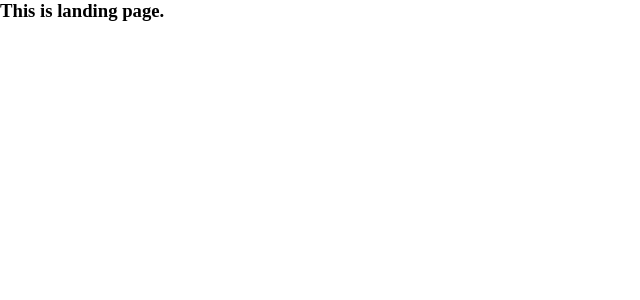
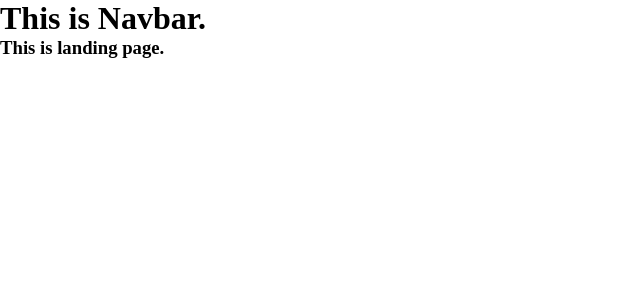
Before and after one commit to nekushi/refresh-react-journey, a React (Vite) app: page / in a window 1280 px wide. Shown: the top 300 px of the page, without its empty margins (0-640 px from the left). Built offline with nearby package versions, Linux system fonts and the light colour scheme.

Commit message:
LEARN: tries to imitate layout.tsx of nextjs. trying react layout

```diff
--- a/src/App.tsx
+++ b/src/App.tsx
@@ -1,13 +1,16 @@
 import { BrowserRouter, Routes, Route } from "react-router-dom";
 import LandingPage from "./pages/LandingPage";
 import Settings from "./pages/Settings";
+import MainLayout from "./layouts/MainLayout";
 
 export function App() {
   return (
     <BrowserRouter>
       <Routes>
-        <Route path="/" element={<LandingPage />} />
-        <Route path="/settings" element={<Settings />} />
+        <Route element={<MainLayout />}>
+          <Route index element={<LandingPage />} />
+          <Route path="/settings" element={<Settings />} />
+        </Route>
       </Routes>
     </BrowserRouter>
   );
--- /dev/null
+++ b/src/components/Navbar.tsx
@@ -0,0 +1,3 @@
+export default function Navbar() {
+  return <h1>This is Navbar.</h1>;
+}
--- /dev/null
+++ b/src/layouts/MainLayout.tsx
@@ -0,0 +1,11 @@
+import { Outlet } from "react-router-dom";
+import Navbar from "../components/Navbar";
+
+export default function MainLayout() {
+  return (
+    <>
+      <Navbar />
+      <Outlet />
+    </>
+  );
+}
```
